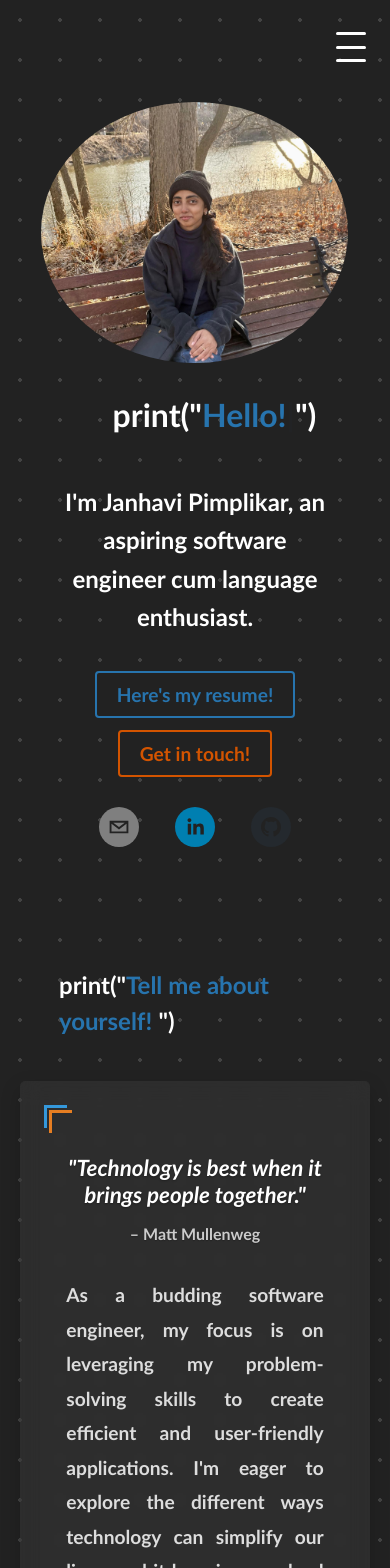
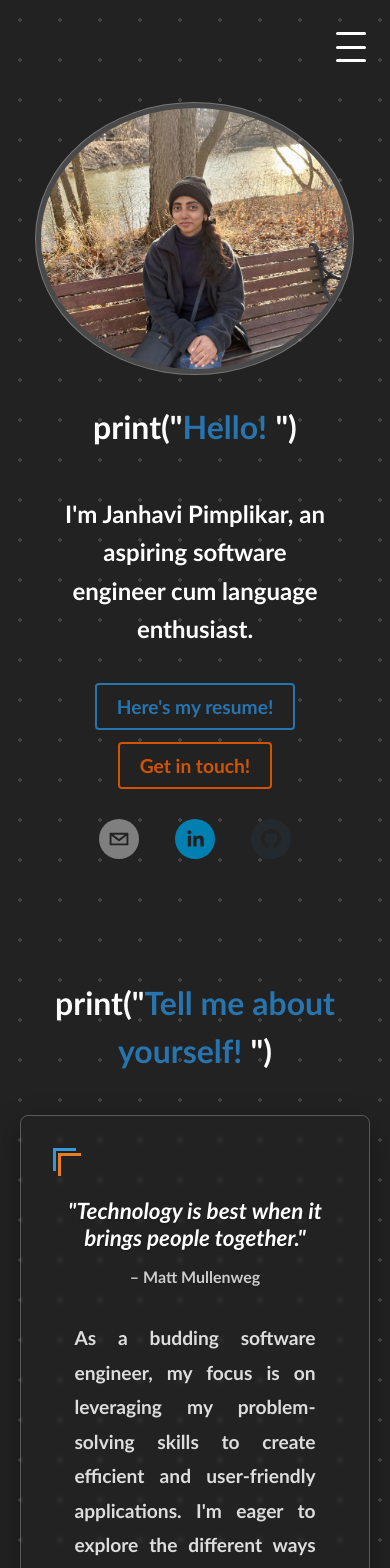
Before and after one commit to Janhavi-2001/Janhavi-2001.github.io, a React (Create React App) app: page / in a window 390 px wide. Shown: the top 1568 px of the page. Built offline with nearby package versions, Linux system fonts and the light colour scheme.

Commit message:
Add effects to home and about section components

```diff
--- a/src/App.css
+++ b/src/App.css
@@ -29,6 +29,6 @@
     background-size: 40px 40px, cover;
     background-position: 0 0, 0 0;
     padding-bottom: 80px;
-    min-height: 100vh; /* Ensure it fills the screen to show the background */
+    min-height: 100vh;
   }
 }
--- a/src/Components/About/About.css
+++ b/src/Components/About/About.css
@@ -8,15 +8,18 @@
   position: relative;
   margin: 2rem auto;
   max-width: 70%;
-  padding: 1.5rem;
-  background: rgba(255, 255, 255, 0.05);
-  backdrop-filter: blur(10px);
-  border-radius: 5px;
-  box-shadow: 0 8px 20px rgba(0, 0, 0, 0.2);
+  background: rgba(255, 255, 255, 0);
+  backdrop-filter: blur(2px);
+  -webkit-backdrop-filter: blur(5px);
+  border-radius: 8px;
+  border: 1px solid rgba(255, 255, 255, 0.25);
+  padding: 2rem;
   overflow: hidden;
   animation: none;
   opacity: 0;
   transition: opacity 1s ease;
+  box-shadow: 0 12px 30px rgba(0, 0, 0, 0.35);
+  transition: 0.5s ease-in-out;
 }
 
 @keyframes fadeInUp {
@@ -117,11 +120,6 @@
   padding-bottom: 25px;
 }
 
-.quote-block:hover {
-  box-shadow: 0 12px 30px rgba(0, 0, 0, 0.35);
-  transition: 0.5s ease-in-out;
-}
-
 .quote-corner-frame:hover::before,
 .quote-corner-frame:hover .corner-br-orange {
   border-color: #6c5ce7;
@@ -142,14 +140,25 @@
 
 @media (max-width: 768px) {
 
-  .about-heading {
-    font-size: 1.5rem;
-    margin-left: 0;
-    padding-bottom: 10px;
-    text-align: left;;
-  }
-
   .quote-block {
     max-width: 90%;
   }
+
+  .type-animation {
+        display: block;
+        text-align: center;
+        font-size: 2rem;
+        padding: 0.5rem 0;
+        word-break: break-word;
+        overflow-wrap: break-word;
+        white-space: normal;
+        width: 100%;
+        margin: 0 auto;
+    }
+
+    .home-content h1 {
+        font-size: 2rem;
+        margin-left: 0;
+        text-align: center;
+    }
 }
--- a/src/Components/Home/Home.css
+++ b/src/Components/Home/Home.css
@@ -96,6 +96,18 @@ span {
   gap: 20px;
   z-index: 1000;
   align-items: center;
+  animation: floatInOnce 1.5s ease-out 1s forwards;
+}
+
+@keyframes floatInOnce {
+    0% {
+        opacity: 0;
+        transform: translateY(40px);
+    }
+    100% {
+        opacity: 1;
+        transform: translateY(0);
+    }
 }
 
 .home-social-icons::before {
@@ -190,6 +202,8 @@ span {
         margin-top: 2rem;
         gap: 16px;
         width: 100%;
+        opacity: 1;
+        animation: none;
     }
 
     .home-social-icons::before,
--- a/src/Components/Home/Image.css
+++ b/src/Components/Home/Image.css
@@ -23,9 +23,14 @@
 .image-container img {
     max-width: 100%;
     height: auto;
-    display: block;
     width: 500px;
     border-radius: 70%;
+    background: rgba(255, 255, 255, 0.18);
+    backdrop-filter: blur(10px);
+    -webkit-backdrop-filter: blur(10px);
+    border: 1.5px solid rgba(255, 255, 255, 0.25);
+    padding: 5px;
+    display: inline-block;
 }
 
 .image {
```
